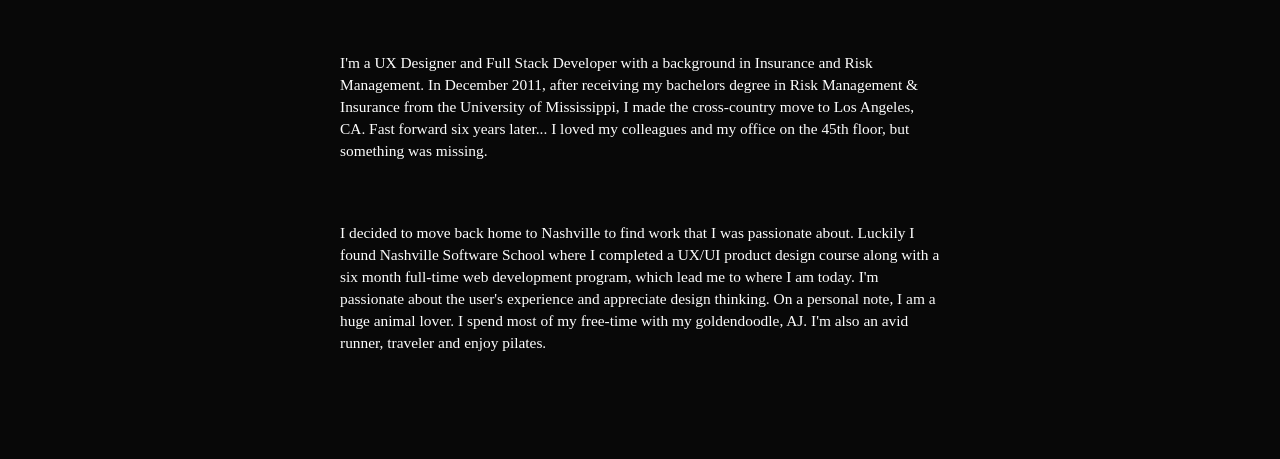
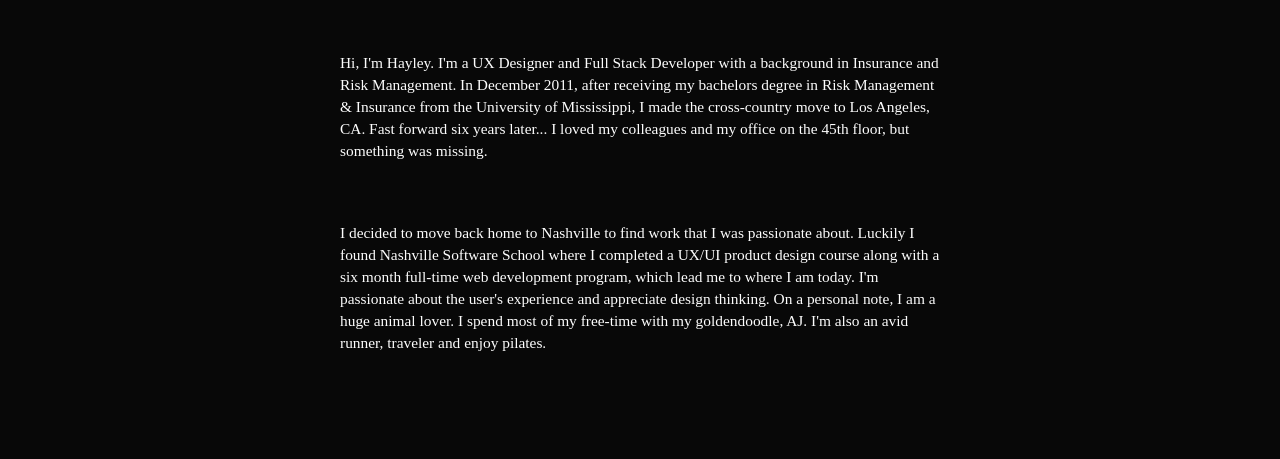
Before and after one commit to hayleylandsberg/hayleylandsberg.github.io, a plain HTML site: page about.html in a window 1280 px wide. Shown: the part 341-800 px from the top of the page. Drawn offline with nearby package versions, Linux system fonts and the light colour scheme; a web font is replaced by a local one.

Commit message:
Still working on the paragraph, need to redo

```diff
--- a/about.html
+++ b/about.html
@@ -32,7 +32,7 @@
             <h1 id="about-name">Hayley Landsberg</h1>
             <div id="flex-bio">
                 <div>
-                    <p id="bio-description-1">I'm a UX Designer and Full Stack Developer with a background in Insurance and Risk Management. In December 2011, after receiving my bachelors degree in Risk Management & Insurance from the University of Mississippi, I made the cross-country move to Los Angeles, CA. Fast forward six years later... I loved my colleagues and my office on the 45th floor, but something was missing.</p>
+                    <p id="bio-description-1">Hi, I'm Hayley. I'm a UX Designer and Full Stack Developer with a background in Insurance and Risk Management. In December 2011, after receiving my bachelors degree in Risk Management & Insurance from the University of Mississippi, I made the cross-country move to Los Angeles, CA. Fast forward six years later... I loved my colleagues and my office on the 45th floor, but something was missing.</p>
                 </div>
                 <div>
                     <p id="bio-description-2">I decided to move back home to Nashville to find work that I was passionate about. Luckily I found Nashville Software School where I completed a UX/UI product design course along with a six month full-time web development program, which lead me to where I am today. I'm passionate about the user's experience and appreciate design thinking. On a personal note, I am a huge animal lover. I spend most of my free-time with my goldendoodle, AJ. I'm also an avid runner, traveler and enjoy pilates.</p>
```
